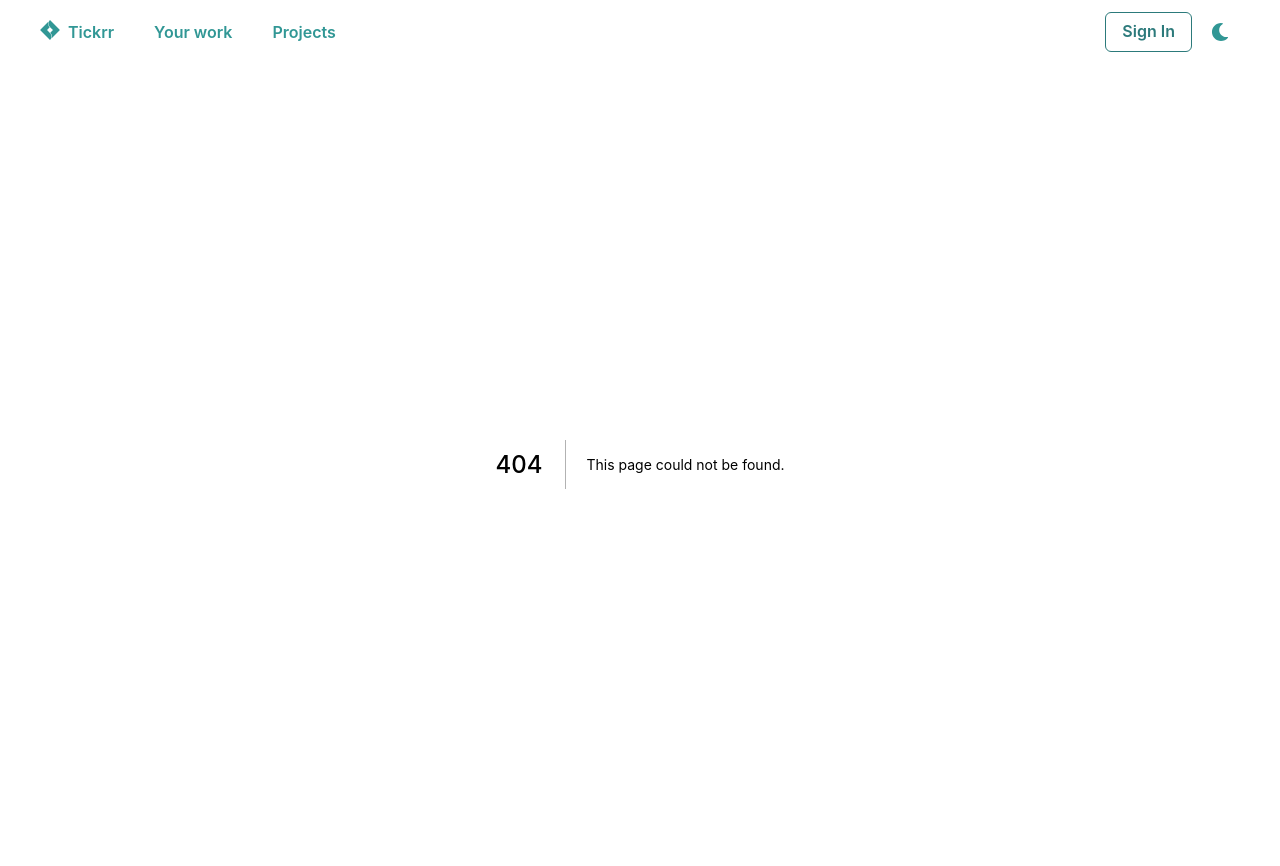
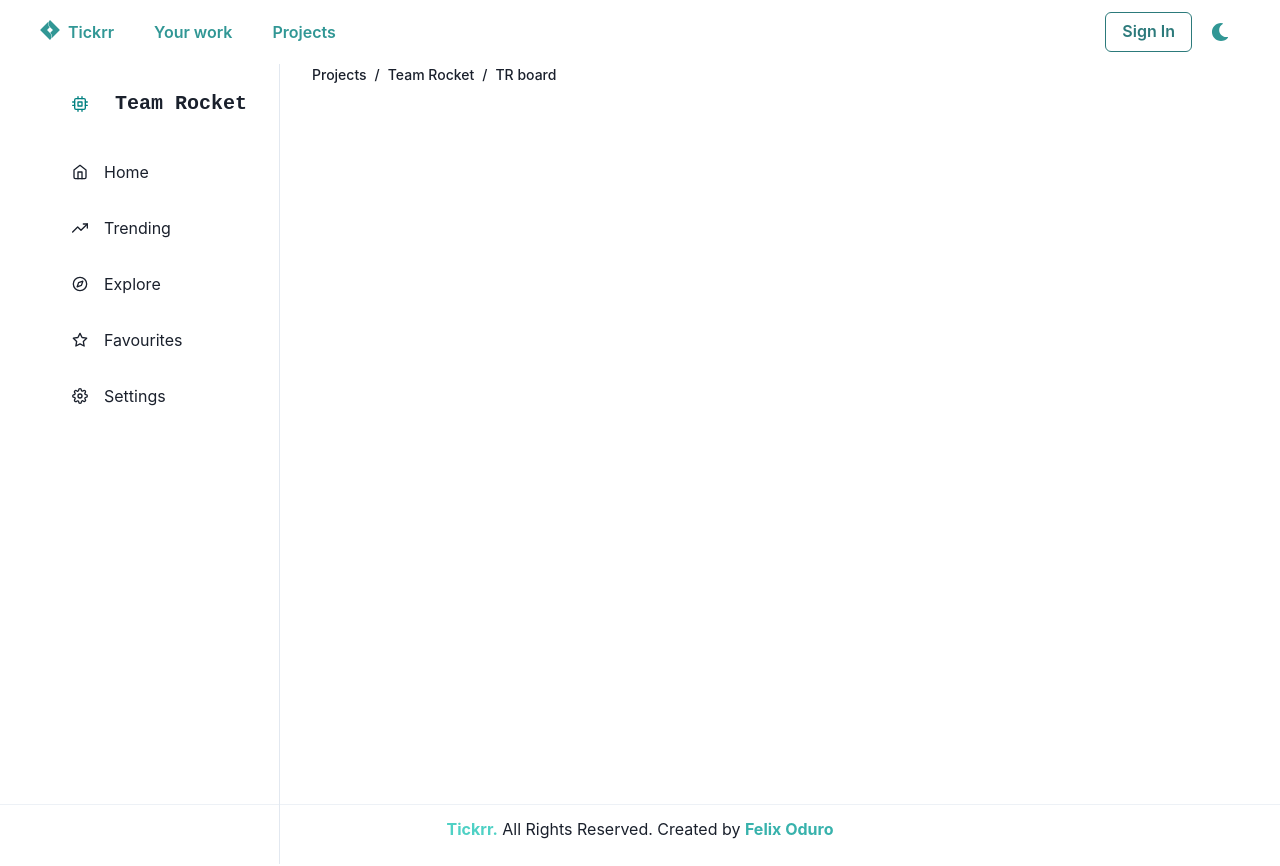
Before and after one commit to Kephass/ticketing-tool, a Next.js app: page /projects in a window 1280 px wide. Before the commit this address had no page. Shown: the top 866 px of the page. Built offline with nearby package versions, Linux system fonts and the light colour scheme.

Commit message:
creating SideBar

```diff
--- a/components/heading/Breadcrumbs.jsx
+++ b/components/heading/Breadcrumbs.jsx
@@ -1,5 +1,4 @@
 import { Breadcrumb, BreadcrumbItem, BreadcrumbLink } from '@chakra-ui/react';
-import React from 'react';
 
 export const Breadcrumbs = () => {
 	return (
--- /dev/null
+++ b/components/layout/SideBar.jsx
@@ -0,0 +1,97 @@
+import {
+	FiHome,
+	FiTrendingUp,
+	FiCompass,
+	FiStar,
+	FiSettings,
+	FiCpu,
+} from 'react-icons/fi';
+import {
+	Box,
+	Flex,
+	Icon,
+	useColorModeValue,
+	Link,
+	Text,
+} from '@chakra-ui/react';
+
+const LinkItems = [
+	{ name: 'Home', icon: FiHome },
+	{ name: 'Trending', icon: FiTrendingUp },
+	{ name: 'Explore', icon: FiCompass },
+	{ name: 'Favourites', icon: FiStar },
+	{ name: 'Settings', icon: FiSettings },
+];
+
+export const Sidebar = ({ children }) => {
+	return (
+		<Box minH='100%'>
+			<SidebarContent />
+
+			<Box ml={{ base: 0, md: 60 }} p='4'>
+				{children}
+			</Box>
+		</Box>
+	);
+};
+
+const SidebarContent = (...rest) => {
+	return (
+		<Box
+			borderRight='1px'
+			borderRightColor={useColorModeValue('gray.200', 'gray.700')}
+			w={{ base: 'full', md: 60 }}
+			pos='fixed'
+			h='full'
+			{...rest}
+		>
+			<Flex h='20' alignItems='center' mx='8' justifyContent='space-between'>
+				<FiCpu color='teal' />
+				<Text fontSize='xl' fontFamily='monospace' fontWeight='bold'>
+					Team Rocket
+				</Text>
+			</Flex>
+			{LinkItems.map((link) => (
+				<NavItem key={link.name} icon={link.icon}>
+					{link.name}
+				</NavItem>
+			))}
+		</Box>
+	);
+};
+
+const NavItem = ({ icon, children, ...rest }) => {
+	return (
+		<Link
+			href='#'
+			style={{ textDecoration: 'none' }}
+			_focus={{ boxShadow: 'none' }}
+		>
+			<Flex
+				align='center'
+				p='4'
+				mx='4'
+				borderRadius='lg'
+				role='group'
+				cursor='pointer'
+				_hover={{
+					bg: 'teal.400',
+					color: 'white',
+				}}
+				{...rest}
+			>
+				{icon && (
+					<Icon
+						mr='4'
+						fontSize='16'
+						_groupHover={{
+							color: 'white',
+						}}
+						as={icon}
+					/>
+				)}
+				{children}
+			</Flex>
+		</Link>
+	);
+};
--- /dev/null
+++ b/components/layout/index.jsx
@@ -0,0 +1,3 @@
+export * from './Header';
+export * from './Footer';
+export * from './SideBar';
--- a/pages/_app.jsx
+++ b/pages/_app.jsx
@@ -1,6 +1,5 @@
 import { ChakraProvider } from '@chakra-ui/react';
-import { Footer } from '../components/layout/Footer';
-import { Header } from '../components/layout/Header';
+import { Header, Footer } from '../components/layout/';
 
 function MyApp({ Component, pageProps }) {
 	return (
--- /dev/null
+++ b/pages/projects.jsx
@@ -0,0 +1,25 @@
+import { Box, Container, Flex } from '@chakra-ui/react';
+import Head from 'next/head';
+import React from 'react';
+import { Breadcrumbs } from '../components/heading';
+import { Sidebar } from '../components/layout';
+
+const projects = () => {
+	return (
+		<Container minHeight='80vh' maxW='100%' px='10'>
+			<Head>
+				<title>Projects | TR Board</title>
+				<meta name='Projects' content='Team Rockets projects board' />
+				<link rel='icon' href='/favicon.ico' />
+			</Head>
+			<Flex>
+				<Sidebar />
+				<Box>
+					<Breadcrumbs />
+				</Box>
+			</Flex>
+		</Container>
+	);
+};
+
+export default projects;
```
Also changed, not shown: 1 other file (tests, documents, lock files or other folders).
